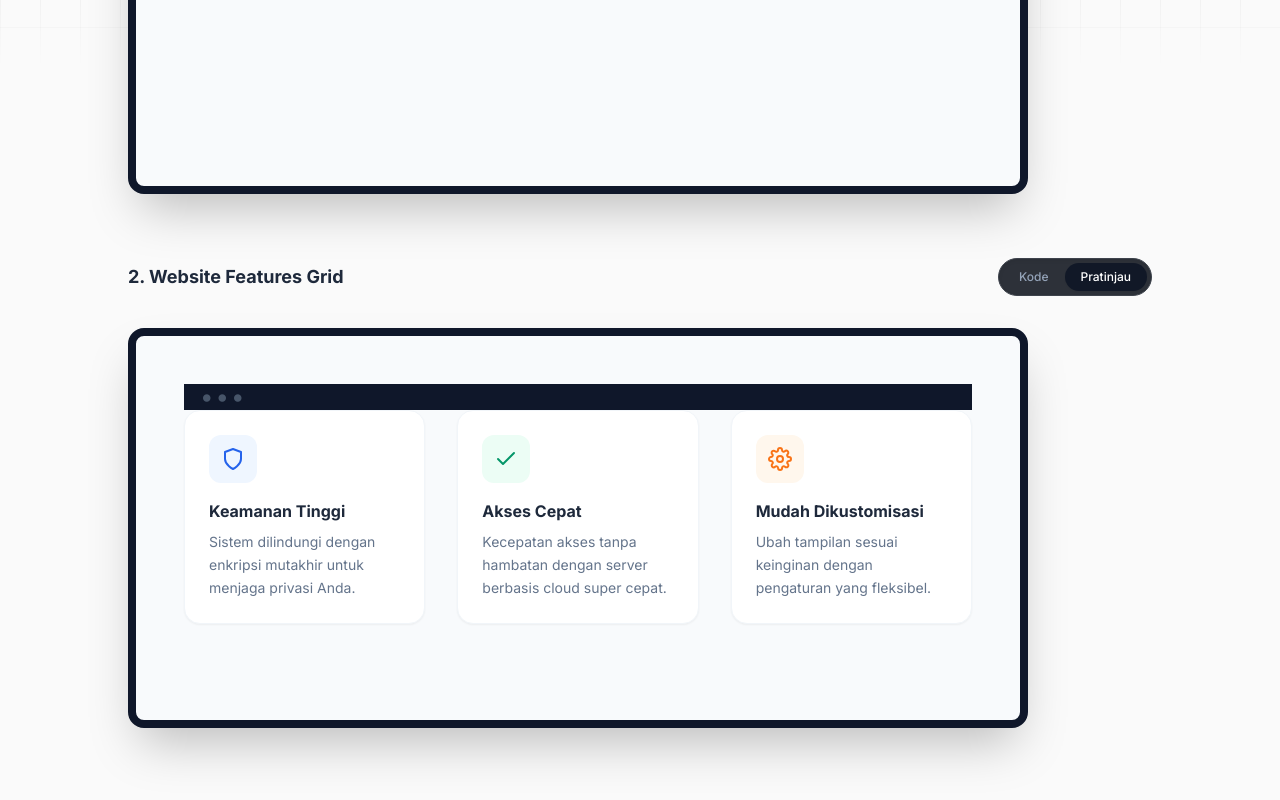
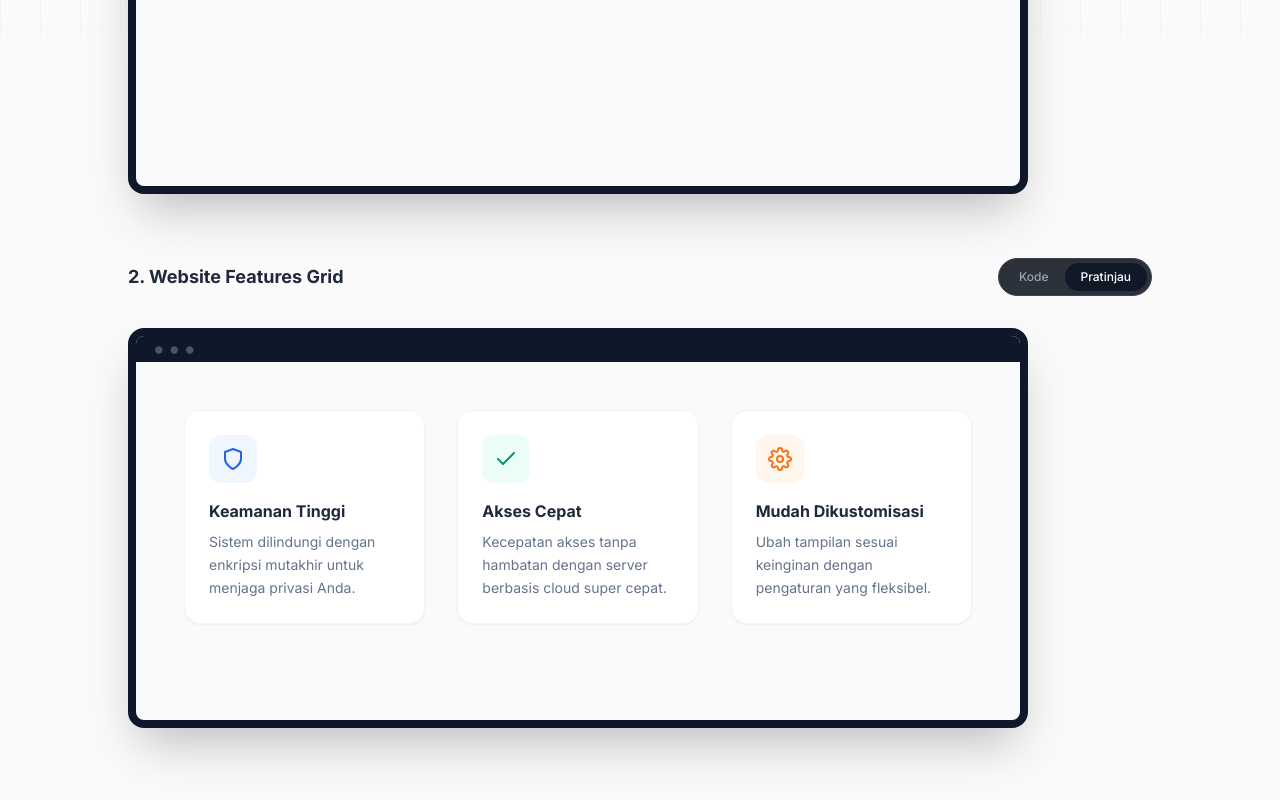
Before and after one commit to amrunamv/nusaicon, a website: page templates.html in a window 1280 px wide. Shown: the part 733-1533 px from the top of the page. Drawn offline with nearby package versions, Linux system fonts and the light colour scheme.

Commit message:
fix: adjust padding on desktop mockup container to prevent header clipping

```diff
--- a/templates.html
+++ b/templates.html
@@ -228,7 +228,8 @@
                             <i class="icon-copy"></i> Copy Code
                         </button>
                     </div>
-                    <div class="desktop-mockup bg-slate-50 p-8 md:p-12">
+                    <div class="desktop-mockup bg-slate-50">
+                        <div class="p-8 md:p-12">
                             <!-- Template UI Start -->
                             <div class="grid grid-cols-1 md:grid-cols-3 gap-8">
                                 <div class="bg-white p-6 rounded-2xl border border-slate-100 shadow-sm hover:shadow-lg transition-shadow">
@@ -254,6 +255,7 @@
                                 </div>
                             </div>
                             <!-- Template UI End -->
+                        </div>
                     </div>
                     <div id="template-web-features" class="hidden">
 <div class="grid grid-cols-1 md:grid-cols-3 gap-8 p-8 bg-slate-50">
```
Lines whose indentation alone changed are shown as unchanged.
